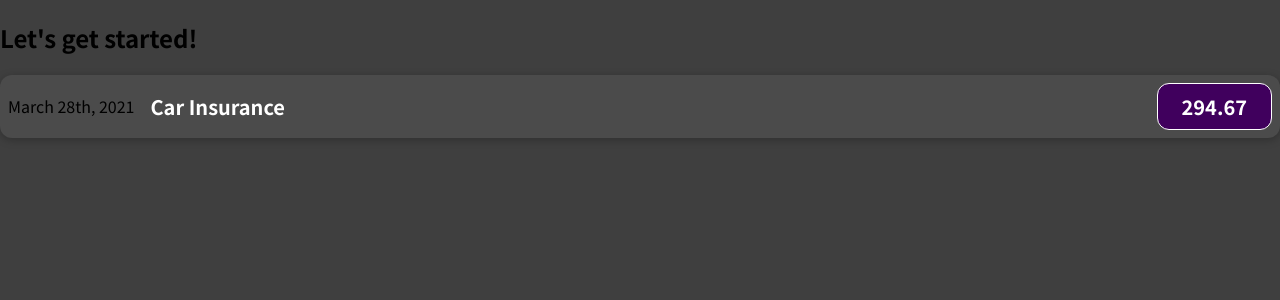
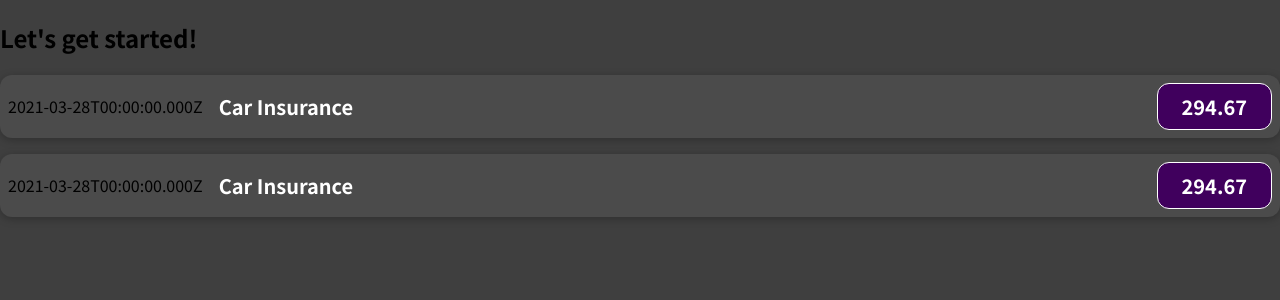
Before and after one commit to Kelvon-Patterson/learn-react, a JavaScript app: page / in a window 1280 px wide. Shown: the top 300 px of the page. Built offline with nearby package versions, Linux system fonts and the light colour scheme.

Commit message:
Feat: adding js to out html using set values with {}

```diff
--- a/src/App.js
+++ b/src/App.js
@@ -5,6 +5,7 @@ function App() {
       <div>
         <h2>Let's get started!</h2>
           <ExpenseItem></ExpenseItem>
+          <ExpenseItem></ExpenseItem>
       </div>
   );
 }
--- a/src/Notes/ReactBasics.js
+++ b/src/Notes/ReactBasics.js
@@ -8,3 +8,7 @@
 // 1)Create (just a function returning some HTML code)
 // 2) export it
 // 3) import in the file where you want to use it
+
+//Outputting dynamic data and working with expresstions in JSX
+
+//Passing data via props
--- a/src/components/ExpenseItem.js
+++ b/src/components/ExpenseItem.js
@@ -1,11 +1,15 @@
 import './ExpenseItem.css'
 function ExpenseItem(){
+    const expenseDate = new Date(2021,2,28);
+    const expenseTitle = 'Car Insurance';
+    const expenseAmount = 294.67;
+
     return (
         <div className="expense-item">
-        <div>March 28th, 2021</div>
+        <div>{expenseDate.toISOString()}</div>
         <div className="expense-item__description">
-            <h2>Car Insurance</h2>
-            <div className="expense-item__price">294.67</div>
+            <h2>{expenseTitle}</h2>
+            <div className="expense-item__price">{expenseAmount}</div>
         </div>
     </div>);
 }
```
